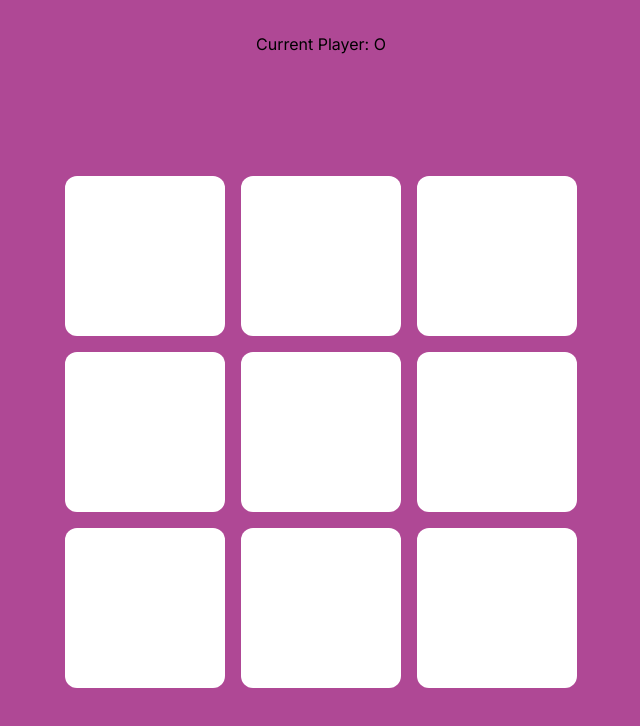
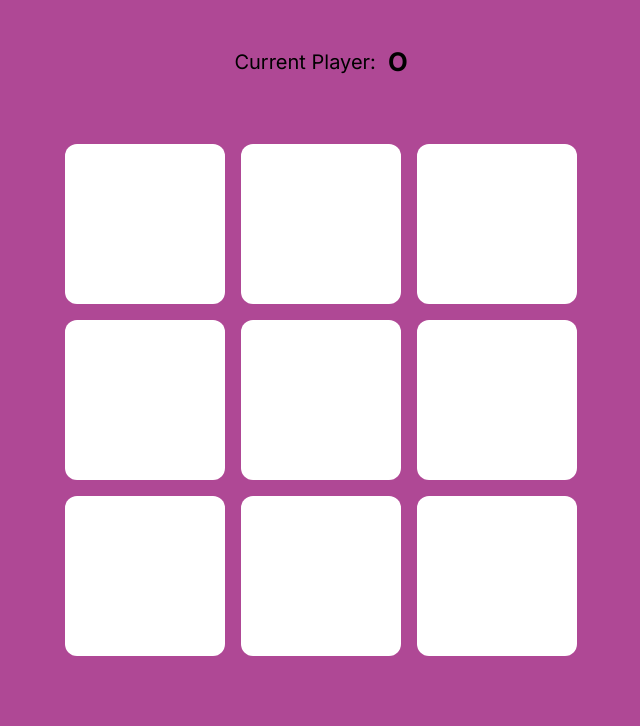
Before and after one commit to zubayer-zidhan/tic-tac-toe, a Next.js app: page / in a window 1280 px wide. Both pictures are taken after a click on the button "Start". Shown: the top 726 px of the page, without its empty margins (319-959 px from the left). Built offline with nearby package versions, Linux system fonts and the light colour scheme.

Commit message:
- Disable pointer if filled - Modify Board logic

```diff
--- a/src/app/components/Square.jsx
+++ b/src/app/components/Square.jsx
@@ -1,9 +1,19 @@
-import React from "react";
+import React, { useEffect, useState } from "react";
 import Symbol from "./Symbol";
 
 const Square = ({ symbol, onClick }) => {
+
+    const [disablePointer, setDisablePointer] = useState(false);
+
+    useEffect(() => {
+        if(symbol !== "") {
+            setDisablePointer(true);
+        }
+    }, [symbol])
+
+
     return (
-        <div className="bg-white w-[10rem] h-[10rem] rounded-xl flex flex-row justify-center items-center cursor-pointer"
+        <div className={`bg-white w-[10rem] h-[10rem] rounded-xl flex flex-row justify-center items-center ${ disablePointer ? "cursor-not-allowed" : "cursor-pointer"}`}
             onClick={onClick}
         >
             <Symbol symbol={symbol} />
--- a/src/app/pages/Board.jsx
+++ b/src/app/pages/Board.jsx
@@ -18,6 +18,7 @@ const Board = () => {
 
     // Handle clicking on the square
     const handleSquareClick = (index) => {
+        if (currentPlayer !== "") {
             if (squares[index] === "") {
                 const newSquares = [...squares];
                 newSquares[index] = currentPlayer;
@@ -29,6 +30,7 @@ const Board = () => {
                 // Update the currentPlayer and render the opposite symbol
                 setCurrentPlayer(currentPlayer === "X" ? "O" : "X");
             }
+        }
     };
 
     // Handle winning condition
@@ -39,18 +41,24 @@ const Board = () => {
 
     return (
         <>
-            <div className="absolute top-8 flex flex-col items-center justify-center gap-2">
+            <div className="absolute top-12 flex flex-col items-center justify-center gap-2">
                 {currentPlayer === "" ? (
                     <>
-                        <p>"Click 'Start' to toss the coin."</p>
                         <button
-                            className="bg-green-400 p-2 rounded-lg w-[6rem]"
+                            className="bg-green-400 px-2 rounded-lg w-[4.6rem] h-[2.5rem]"
                             onClick={handleCoinToss}
                         >
                             Start
                         </button>
                     </>
-                ) : (<p>{`Current Player: ${currentPlayer}`}</p>)}
+                ) : (
+                    <p className="text-xl flex gap-3">
+                        Current Player:{" "}
+                        <span className="text-[1.6rem] font-bold self-center">
+                            {currentPlayer}
+                        </span>
+                    </p>
+                )}
             </div>
             {winner ? <p>{winner} wins!</p> : null}
             <div className="grid grid-cols-3 gap-4">
--- a/src/app/pages/MainScreen.jsx
+++ b/src/app/pages/MainScreen.jsx
@@ -3,7 +3,7 @@ import { Board } from ".";
 
 const MainScreen = () => {
     return (
-        <div className="h-screen w-screen bg-[#af4895] flex flex-row justify-center items-center pt-[4rem]">
+        <div className="h-screen w-screen bg-[#af4895] flex flex-row justify-center items-center">
             <Board />
         </div>
     );
```
Lines whose indentation alone changed are shown as unchanged.
